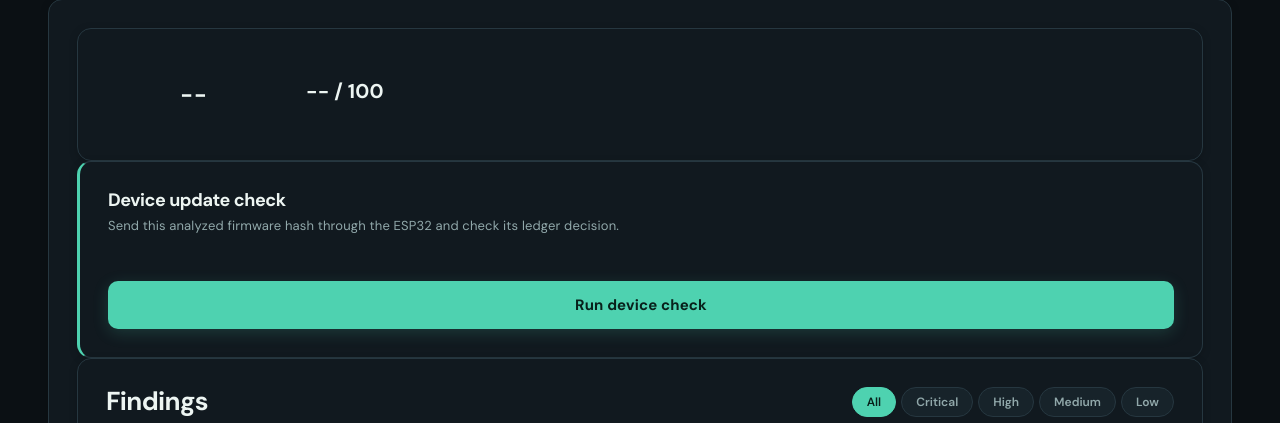
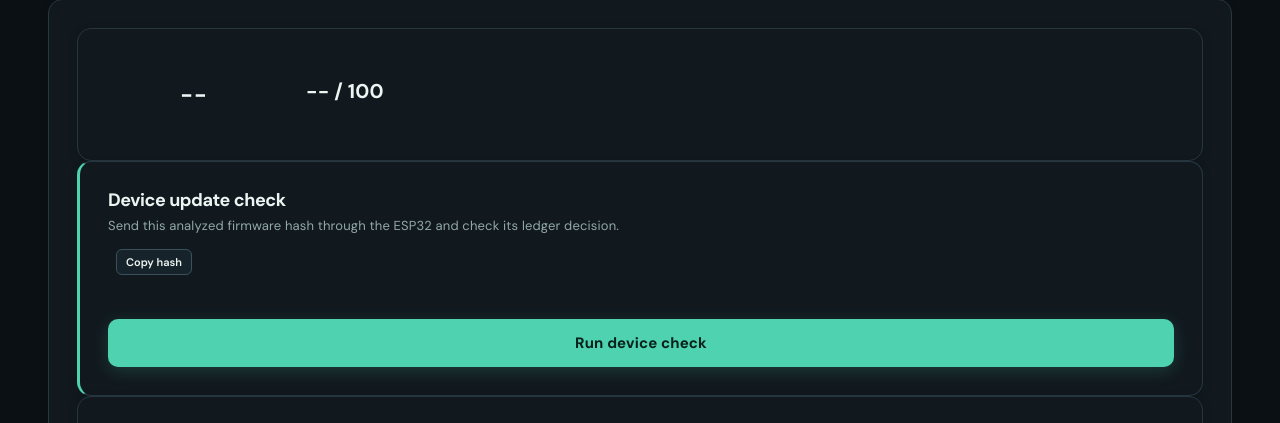
Before and after one commit to varun935/HexWarden, a Flask app: page /scan/1 in a window 1280 px wide. Shown: the part 287-710 px from the top of the page. Run offline with Flask 3, Linux system fonts and the light colour scheme; tables that the repository leaves empty hold one stand-in row (values such as "Sample post"); data that the repository does not hold is empty; some libraries are stand-ins or nearby versions.

Commit message:
Enhance device check feature: add firmware hash display and copy functionality

```diff
--- a/web/static/app.js
+++ b/web/static/app.js
@@ -393,15 +393,38 @@ function setupDeviceCheck(scanId, firmwareHash) {
   const card = document.getElementById("device-check-card");
   const button = document.getElementById("device-check-btn");
   const result = document.getElementById("device-check-result");
-  if (!card || !button || !result || !firmwareHash) return;
+  const hashValue = document.getElementById("device-firmware-hash");
+  const copyButton = document.getElementById("copy-firmware-hash");
+  const copyStatus = document.getElementById("copy-hash-status");
+  if (!card || !button || !result || !hashValue || !copyButton || !copyStatus || !firmwareHash) return;
 
   card.hidden = false;
+  hashValue.textContent = firmwareHash;
+  copyButton.onclick = async () => {
+    copyStatus.textContent = "Copying...";
+    try {
+      await navigator.clipboard.writeText(firmwareHash);
+      copyStatus.textContent = "Copied";
+    } catch (_error) {
+      const textArea = document.createElement("textarea");
+      textArea.value = firmwareHash;
+      textArea.setAttribute("readonly", "");
+      textArea.style.position = "fixed";
+      textArea.style.opacity = "0";
+      document.body.appendChild(textArea);
+      textArea.select();
+      const copied = document.execCommand("copy");
+      textArea.remove();
+      copyStatus.textContent = copied ? "Copied" : "Copy failed";
+    }
+  };
+
   button.onclick = async () => {
     button.disabled = true;
     button.textContent = "Checking ledger...";
     result.hidden = false;
     result.className = "device-check-result is-pending";
-    result.textContent = "Routing firmware hash through the ESP32 simulator...";
+    result.textContent = "Routing firmware hash through the ESP32...";
     try {
       const response = await fetch(`/scan/${encodeURIComponent(scanId)}/device-check`, { method: "POST" });
       const outcome = await response.json();
--- a/web/static/style.css
+++ b/web/static/style.css
@@ -52,7 +52,11 @@ html {
   scroll-behavior: smooth;
   scroll-padding-top: 84px;
   min-width: 320px;
-}
+  scrollbar-width: none;
+}
+
+html::-webkit-scrollbar:vertical,
+body::-webkit-scrollbar:vertical { width: 0; }
 
 body {
   background: var(--bg-primary);
@@ -669,6 +673,11 @@ section:hover,
 
 .device-check-copy h2 { margin: 0 0 5px; font-size: 18px; }
 .device-check-copy p { margin: 0; color: var(--text-secondary); font-size: 13px; }
+.device-hash-row { display: flex; align-items: center; flex-wrap: wrap; gap: 8px; margin-top: 12px; }
+.device-hash-row code { max-width: 100%; color: var(--text-primary); font: 11px/1.5 var(--font-mono); overflow-wrap: anywhere; user-select: all; }
+.copy-hash-btn { padding: 5px 9px; border: 1px solid var(--border-strong); border-radius: var(--radius-sm); background: var(--bg-tertiary); color: var(--text-primary); font: 600 11px var(--font-sans); cursor: pointer; }
+.copy-hash-btn:hover { border-color: var(--accent); color: var(--accent); }
+#copy-hash-status { min-width: 45px; color: var(--green); font-size: 11px; }
 .device-check-result { flex-basis: 100%; margin: 0; font: 600 13px var(--font-mono); }
 .device-check-result.is-pending { color: var(--text-secondary); }
 .device-check-result.is-accepted { color: var(--green); }
--- a/web/templates/report.html
+++ b/web/templates/report.html
@@ -54,6 +54,11 @@
           <div class="device-check-copy">
             <h2>Device update check</h2>
             <p>Send this analyzed firmware hash through the ESP32 and check its ledger decision.</p>
+            <div class="device-hash-row">
+              <code id="device-firmware-hash"></code>
+              <button class="copy-hash-btn" id="copy-firmware-hash" type="button" aria-label="Copy firmware hash">Copy hash</button>
+              <span id="copy-hash-status" role="status" aria-live="polite"></span>
+            </div>
           </div>
           <button class="primary-btn" id="device-check-btn" type="button">Run device check</button>
           <p class="device-check-result" id="device-check-result" role="status" hidden></p>
```
